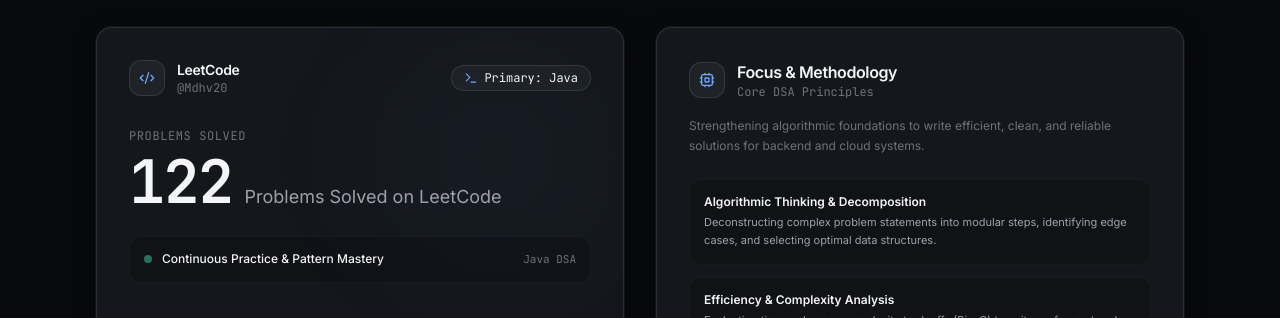
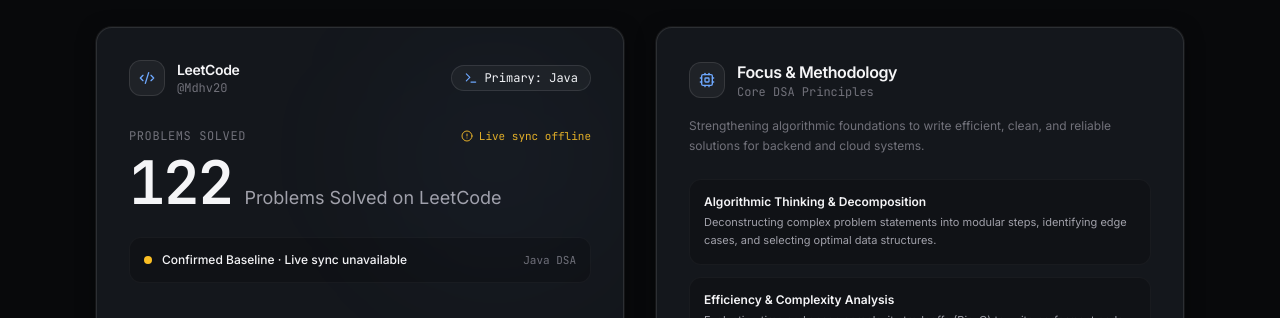
Before and after one commit to Madhav957/madhav-new-premium-portfolio, a React (Vite) app: page / in a window 1280 px wide. Shown: the part 5520-5838 px from the top of the page. Built offline with nearby package versions, Linux system fonts and the light colour scheme; no server answers.

Commit message:
feat: add dynamic live LeetCode solved count with caching and graceful fallbacks

```diff
--- a/src/components/ProblemSolvingSection.tsx
+++ b/src/components/ProblemSolvingSection.tsx
@@ -1,8 +1,176 @@
-import React from 'react';
-import { Code2, Terminal, ExternalLink, Cpu, Check } from 'lucide-react';
+import React, { useState, useEffect } from 'react';
+import { Code2, Terminal, ExternalLink, Cpu, Check, Loader2, AlertCircle } from 'lucide-react';
 import { problemSolvingData } from '../data/portfolioData';
 
+interface CachedLeetCodeStats {
+  solvedCount: number;
+  timestamp: number;
+}
+
+type SyncStatus = 'loading' | 'live' | 'cached' | 'offline';
+
+const LEETCODE_USERNAME = 'Mdhv20';
+const BASELINE_PROBLEMS_SOLVED = problemSolvingData.problemsSolved || 122;
+const CACHE_KEY = `madhav_leetcode_stats_${LEETCODE_USERNAME}`;
+const REFRESH_INTERVAL_MS = 30 * 60 * 1000; // 30 minutes
+
+function getCachedStats(): CachedLeetCodeStats | null {
+  try {
+    const raw = localStorage.getItem(CACHE_KEY);
+    if (!raw) return null;
+    const parsed = JSON.parse(raw);
+    if (
+      parsed &&
+      typeof parsed.solvedCount === 'number' &&
+      Number.isInteger(parsed.solvedCount) &&
+      parsed.solvedCount >= BASELINE_PROBLEMS_SOLVED &&
+      typeof parsed.timestamp === 'number'
+    ) {
+      return parsed as CachedLeetCodeStats;
+    }
+  } catch {
+    // Ignore localStorage access or JSON parse errors
+  }
+  return null;
+}
+
+function saveCachedStats(solvedCount: number) {
+  try {
+    if (typeof solvedCount === 'number' && Number.isInteger(solvedCount) && solvedCount >= BASELINE_PROBLEMS_SOLVED) {
+      const payload: CachedLeetCodeStats = {
+        solvedCount,
+        timestamp: Date.now(),
+      };
+      localStorage.setItem(CACHE_KEY, JSON.stringify(payload));
+    }
+  } catch {
+    // Ignore storage quota or disabled storage errors
+  }
+}
+
+function extractCountFromPayload(data: unknown): number | null {
+  if (!data || typeof data !== 'object') return null;
+  const obj = data as Record<string, unknown>;
+
+  // Format 1: alfa-leetcode-api (/Mdhv20/solved -> solvedProblem)
+  if (typeof obj.solvedProblem === 'number' && Number.isInteger(obj.solvedProblem) && obj.solvedProblem > 0) {
+    return obj.solvedProblem;
+  }
+
+  // Format 2: leetcode-api-faisalshohag (/Mdhv20 -> totalSolved)
+  if (typeof obj.totalSolved === 'number' && Number.isInteger(obj.totalSolved) && obj.totalSolved > 0) {
+    return obj.totalSolved;
+  }
+
+  // Format 3: acSubmissionNum array ([{ difficulty: 'All', count: 125 }])
+  if (Array.isArray(obj.acSubmissionNum)) {
+    const all = obj.acSubmissionNum.find(
+      (item): item is { difficulty: string; count: number } =>
+        Boolean(item) &&
+        typeof item === 'object' &&
+        item.difficulty === 'All' &&
+        typeof item.count === 'number' &&
+        Number.isInteger(item.count) &&
+        item.count > 0
+    );
+    if (all) return all.count;
+  }
+
+  return null;
+}
+
+async function fetchFromEndpoint(url: string, signal: AbortSignal): Promise<number> {
+  const res = await fetch(url, { signal });
+  if (!res.ok) {
+    throw new Error(`Endpoint returned status ${res.status}`);
+  }
+  const json = await res.json();
+  const count = extractCountFromPayload(json);
+  if (count === null || count < BASELINE_PROBLEMS_SOLVED) {
+    throw new Error('Payload did not contain a valid non-negative solved count');
+  }
+  return count;
+}
+
 export const ProblemSolvingSection: React.FC = () => {
+  // Initialize state with cache if available, otherwise baseline
+  const [solvedCount, setSolvedCount] = useState<number>(() => {
+    const cached = getCachedStats();
+    return cached ? cached.solvedCount : BASELINE_PROBLEMS_SOLVED;
+  });
+
+  const [syncStatus, setSyncStatus] = useState<SyncStatus>(() => {
+    const cached = getCachedStats();
+    if (cached && Date.now() - cached.timestamp < REFRESH_INTERVAL_MS) {
+      return 'cached';
+    }
+    return 'loading';
+  });
+
+  useEffect(() => {
+    let isMounted = true;
+    const controller = new AbortController();
+
+    const fetchLiveStats = async () => {
+      const endpoints = [
+        `https://alfa-leetcode-api.onrender.com/${LEETCODE_USERNAME}/solved`,
+        `https://leetcode-api-faisalshohag.vercel.app/${LEETCODE_USERNAME}`,
+      ];
+
+      setSyncStatus('loading');
+
+      let liveCount: number | null = null;
+
+      for (const endpoint of endpoints) {
+        try {
+          liveCount = await fetchFromEndpoint(endpoint, controller.signal);
+          break; // First successful endpoint wins
+        } catch {
+          // Continue to next endpoint on error
+        }
+      }
+
+      if (!isMounted) return;
+
+      if (liveCount !== null) {
+        setSolvedCount(liveCount);
+        setSyncStatus('live');
+        saveCachedStats(liveCount);
+      } else {
+        // Fetching failed: check last known valid count in cache
+        const cached = getCachedStats();
+        if (cached) {
+          setSolvedCount(cached.solvedCount);
+          setSyncStatus('cached');
+        } else {
+          setSolvedCount(BASELINE_PROBLEMS_SOLVED);
+          setSyncStatus('offline');
+        }
+      }
+    };
+
+    // Check if we need an immediate fetch or can rely on fresh cache
+    const cached = getCachedStats();
+    const isCacheFresh = cached && Date.now() - cached.timestamp < REFRESH_INTERVAL_MS;
+
+    if (!isCacheFresh) {
+      fetchLiveStats();
+    } else {
+      setSyncStatus('cached');
+    }
+
+    // Set up auto-refresh: no more than once every 30 minutes while page remains open
+    const intervalId = setInterval(() => {
+      fetchLiveStats();
+    }, REFRESH_INTERVAL_MS);
+
+    return () => {
+      isMounted = false;
+      controller.abort();
+      clearInterval(intervalId);
+    };
+  }, []);
+
   return (
     <section id="problem-solving" className="py-24 sm:py-32 bg-[#08090B] relative">
       <div className="max-w-6xl mx-auto px-6 sm:px-8">
@@ -40,7 +208,7 @@
                       LeetCode
                     </span>
                     <span className="text-xs font-mono text-[#71717A] block">
-                      @Mdhv20
+                      @{LEETCODE_USERNAME}
                     </span>
                   </div>
                 </div>
@@ -54,12 +222,48 @@
 
               {/* Main Metric Showcase */}
               <div className="my-8">
-                <span className="text-xs font-mono uppercase tracking-wider text-[#71717A] block mb-2">
-                  Problems Solved
-                </span>
+                <div className="flex items-center justify-between mb-2">
+                  <span className="text-xs font-mono uppercase tracking-wider text-[#71717A]">
+                    Problems Solved
+                  </span>
+
+                  {/* Sync status indicator */}
+                  {syncStatus === 'loading' && (
+                    <span className="inline-flex items-center gap-1.5 text-[11px] font-mono text-[#6EA8FE]">
+                      <Loader2 className="w-3 h-3 animate-spin" />
+                      <span>Syncing live stats...</span>
+                    </span>
+                  )}
+                  {syncStatus === 'live' && (
+                    <span className="inline-flex items-center gap-1.5 text-[11px] font-mono text-emerald-400">
+                      <span className="w-1.5 h-1.5 rounded-full bg-emerald-400 animate-pulse" />
+                      <span>Live Sync</span>
+                    </span>
+                  )}
+                  {syncStatus === 'cached' && (
+                    <span className="inline-flex items-center gap-1.5 text-[11px] font-mono text-[#A1A1AA]">
+                      <span className="w-1.5 h-1.5 rounded-full bg-[#6EA8FE]" />
+                      <span>Synced recently</span>
+                    </span>
+                  )}
+                  {syncStatus === 'offline' && (
+                    <span
+                      className="inline-flex items-center gap-1.5 text-[11px] font-mono text-amber-400/90"
+                      title="Live data temporarily unavailable. Showing confirmed baseline."
+                    >
+                      <AlertCircle className="w-3 h-3 text-amber-400/90" />
+                      <span>Live sync offline</span>
+                    </span>
+                  )}
+                </div>
+
                 <div className="flex items-baseline gap-3">
-                  <span className="text-5xl sm:text-6xl font-bold font-mono tracking-tight text-[#F5F5F7]">
-                    {problemSolvingData.problemsSolved}
+                  <span
+                    className={`text-5xl sm:text-6xl font-bold font-mono tracking-tight text-[#F5F5F7] transition-opacity duration-300 ${
+                      syncStatus === 'loading' ? 'opacity-70' : 'opacity-100'
+                    }`}
+                  >
+                    {solvedCount}
                   </span>
                   <span className="text-base sm:text-lg text-[#A1A1AA] font-normal">
                     Problems Solved on LeetCode
@@ -69,9 +273,17 @@
                 {/* Restrained progress-inspired graphic indicator */}
                 <div className="mt-6 p-3.5 rounded-xl bg-[#101216] border border-white/[0.04] flex items-center justify-between">
                   <div className="flex items-center gap-2.5">
-                    <span className="w-2 h-2 rounded-full bg-emerald-400 animate-pulse" />
+                    <span
+                      className={`w-2 h-2 rounded-full ${
+                        syncStatus === 'offline'
+                          ? 'bg-amber-400'
+                          : 'bg-emerald-400 animate-pulse'
+                      }`}
+                    />
                     <span className="text-xs font-medium text-[#F5F5F7]">
-                      Continuous Practice & Pattern Mastery
+                      {syncStatus === 'offline'
+                        ? 'Confirmed Baseline · Live sync unavailable'
+                        : 'Continuous Practice & Pattern Mastery'}
                     </span>
                   </div>
                   <span className="text-[11px] font-mono text-[#71717A]">
```
Also changed, not shown: 9 other files (tests, documents, lock files or other folders).
